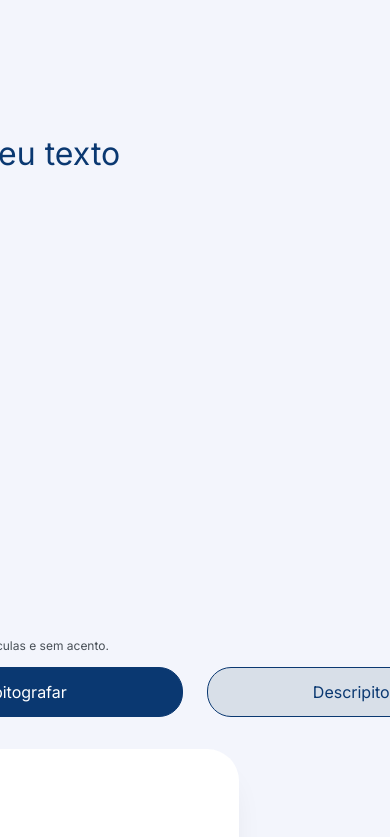
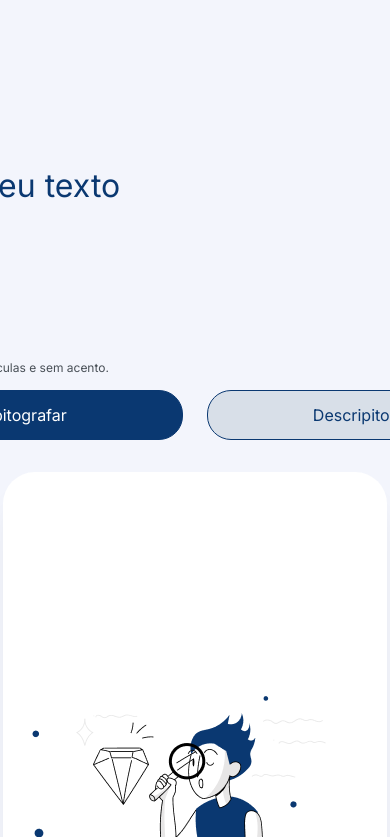
Before and after one commit to Felipewiiu/DesafioOnoe_criptografia, a plain HTML site: page index.html in a window 390 px wide. Shown: the top 837 px of the page. Drawn offline with Linux system fonts and the light colour scheme.

Commit message:
styles: corrige o layoute do footer

```diff
--- a/styles/style.css
+++ b/styles/style.css
@@ -24,12 +24,11 @@ body {
 
 .container {
     display: flex;
-    flex-wrap: wrap;
     justify-content: space-between;
     align-items: center;
     max-width: 1500px;
-    height: 100vh;
-    padding-block: px;
+    /* height: 100vh; */
+    margin-top: 32px;
     gap: 32px;
 
 }
@@ -280,6 +279,7 @@ body {
     height: 15rem;
     background-color: #072B61;
     width: 100vw;
+    margin-top: 64px;
 }
 
 .container__footer h2{
@@ -300,3 +300,11 @@ body {
     width: 10rem;
 
 }
+
+@media screen and (max-width: 767px){
+    .container{
+        /* background-color: red; */
+        flex-direction: column;
+    }
+
+}
```
